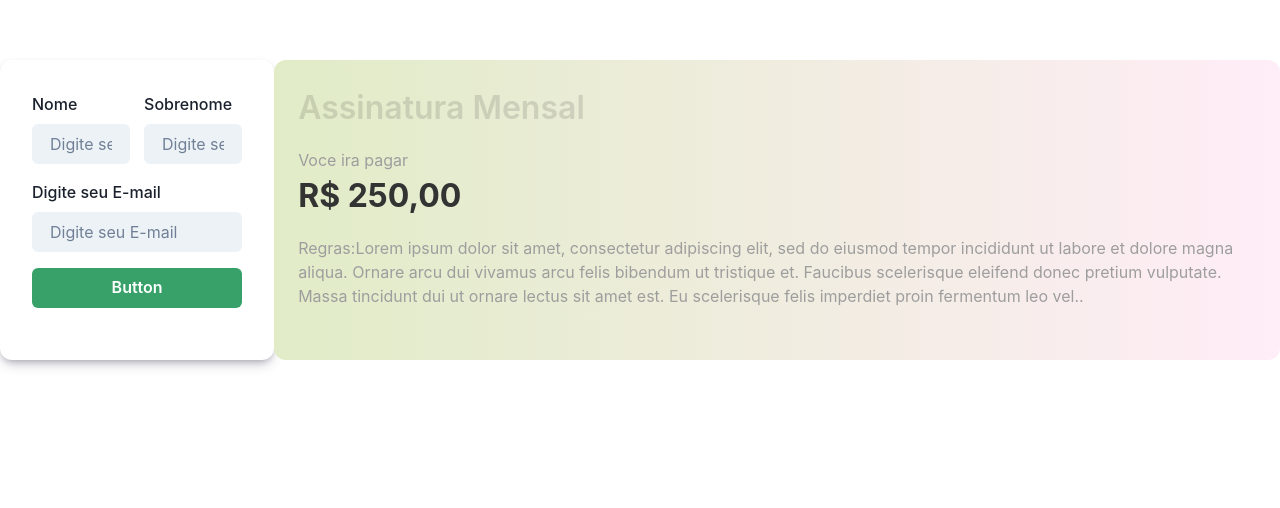
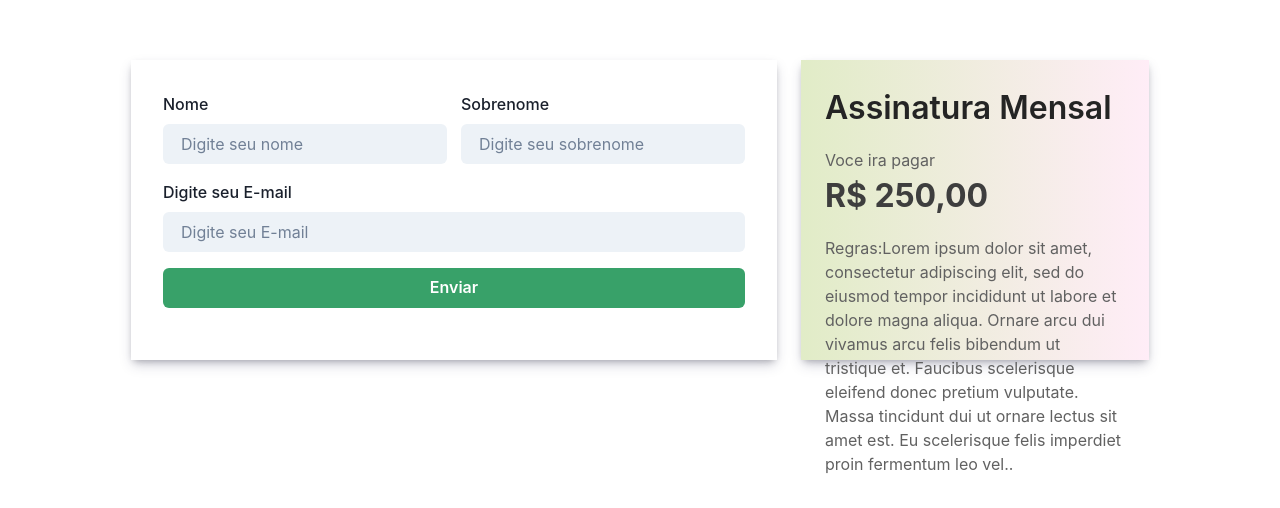
Before and after one commit to GuilhermeLVL/REACT-PROJECTS, a React (Vite) app in the folder Projects/email-service-frontend/: page / in a window 1280 px wide. Shown: the part 190-698 px from the top of the page. Built offline with nearby package versions, Linux system fonts and the light colour scheme.

Commit message:
muitos problemas

```diff
--- a/Projects/email-service-frontend/package.json
+++ b/Projects/email-service-frontend/package.json
@@ -13,6 +13,7 @@
     "@chakra-ui/react": "^2.8.2",
     "@emotion/react": "^11.11.3",
     "@emotion/styled": "^11.11.0",
+    "@tanstack/react-query": "^5.28.4",
     "framer-motion": "^11.0.6",
     "react": "^18.2.0",
     "react-dom": "^18.2.0"
--- a/Projects/email-service-frontend/src/App.css
+++ b/Projects/email-service-frontend/src/App.css
@@ -1,11 +1,9 @@
 #root {
-
   margin: 0 auto;
-
   text-align: center;
 }
 
-.container{
+.container {
   height: 100vh;
   width: 100vw;
   display: flex;
@@ -13,52 +11,46 @@
   justify-content: center;
   flex-direction: row;
 }
-.container form{
+
+.container form {
   padding: 32px;
   box-shadow: rgba(50, 50, 93, 0.25) 0px 6px 12px -2px, rgba(0, 0, 0, 0.3) 0px 3px 7px -3px;
-  border-radius: var(--borde-radius-default);
-
+  border-radius: var(--border-radius-default);
   height: 300px;
 }
 
-.container form .name-form-container{
+.container form .name-form-container {
+  display: flex;
+  align-items: center;
+  gap: 14px;
+}
 
-    display: flex;
-    align-items: center;
-    gap: 14px;
-
-}
-.container .product-details{
-padding: 24px;
-background: linear-gradient(90deg, rgba(225,236, 199,1) 0%, rgba(255,237,247,1) 100%);
-border-radius: var(--borde-radius-default);
-
-
-
-
-
-height: 300px;
+.container .product-details {
+  padding: 24px;
+  background: linear-gradient(90deg, rgba(225,236,199,1) 0%, rgba(255,237,247,1) 100%);
+  box-shadow: rgba(50, 50, 93, 0.25) 0px 6px 12px -2px, rgba(0, 0, 0, 0.3) 0px 3px 7px -3px;
+  border-radius: var(--border-radius-default);
+  height: 300px;
 }
 
 .container .product-details h2 {
-
   text-align: start;
   font-size: 32px;
-  color: #24242424;
+  color: #242424;
   font-weight: 600;
 }
 
 .container .product-details p {
+  color: #616161;
+  text-align: start;
+  max-width: 300px;
+}
 
-  color: rgb(158, 158, 158);
-  text-align: start;
-  max-width: 300%;
-}
-.container .product-details span{
+.container .product-details span {
   font-weight: 700;
   font-size: 32px;
   text-align: start;
   width: 100%;
-  color: #333333;
+  color: #3e3e3e;
   display: block;
 }
--- a/Projects/email-service-frontend/src/App.tsx
+++ b/Projects/email-service-frontend/src/App.tsx
@@ -3,11 +3,19 @@ import { useState } from "react";
 import "./App.css";
 import PrimaryInput from "./components/input/PrimaryInput";
 import { Button, Spacer } from "@chakra-ui/react";
+import { useIdentifyMutation } from "./hooks/useldentifyMutation";
 
 function App() {
+  const {mutate} = useIdentifyMutation();
   const [email, setEmail] = useState("");
   const [firstName, setFirstName] = useState("");
   const [secondName, setSecondeName] = useState("");
+
+
+  const submit = () => {
+mutate({email, firstName, lastName: secondName})
+
+  }
 
   return (
     <div className="container">
@@ -15,7 +23,7 @@ function App() {
         <div className="name-form-container">
           <PrimaryInput
             value={firstName}
-            onChange={(event) => setEmail(event.target.value)}
+            onChange={(event) => setFirstName(event.target.value)}
             name="firstName"
             label="Nome"
             placeholder="Digite seu nome"
@@ -23,7 +31,7 @@ function App() {
 
           <PrimaryInput
             value={secondName}
-            onChange={(event) => setEmail(event.target.value)}
+            onChange={(event) => setSecondeName(event.target.value)}
             name="secondName"
             label="Sobrenome"
             placeholder="Digite seu sobrenome"
@@ -38,12 +46,13 @@ function App() {
           placeholder="Digite seu E-mail"
         />
         <Spacer height="4" />
-        <Button colorScheme="green" width="100%">
-          Button
+        <Button colorScheme="green" width="100%" onClick={submit}>
+          Enviar
         </Button>
       </form>
 <Spacer width="6" maxWidth='6' />
       <div className="product-details">
+
 <h2>Assinatura Mensal</h2>
 <Spacer height="4" />
         <p>Voce ira pagar</p>
@@ -54,6 +63,6 @@ function App() {
       </div>
     </div>
   );
-}1
+}
 
 export default App;
--- /dev/null
+++ b/Projects/email-service-frontend/src/hooks/useldentifyMutation.ts
@@ -0,0 +1,22 @@
+import { useMutation } from "@tanstack/react-query";
+import { PersonData } from "../interfaces/person-data";
+import  axios  from "axios";
+
+
+
+const postData = (data: PersonData)=>{
+    return axios.post("http://localhost:8080/send-data", data);
+
+}
+export function useIdentifyMutation(){
+
+const {mutate,isLoading, isSuccess, isError} = useMutation({
+    mutationFn:(data: PersonData)=>postData(data)
+})
+
+return {mutate,
+     isLoading,
+      isSuccess,
+      isError}
+
+}
--- /dev/null
+++ b/Projects/email-service-frontend/src/interfaces/person-data.ts
@@ -0,0 +1,6 @@
+export interface PersonData {
+
+    firstName: string,
+    lastName: string,
+    email: string
+}
--- a/Projects/email-service-frontend/src/main.tsx
+++ b/Projects/email-service-frontend/src/main.tsx
@@ -3,12 +3,16 @@ import ReactDOM from 'react-dom/client'
 import App from './App.tsx'
 import './index.css'
 import { ChakraProvider } from '@chakra-ui/react'
+import { QueryClientProvider, QueryClient } from '@tanstack/react-query'
 
-ReactDOM.createRoot(document.getElementById('root')!).render(
+const queryClient = new QueryClient();
+
+ReactDOM.createRoot(document.getElementById('root') as HTMLElement).render(
   <React.StrictMode>
-    <ChakraProvider>
-    <App />
-    </ChakraProvider>
-
+    <QueryClientProvider client={queryClient}>
+      <ChakraProvider>
+        <App />
+      </ChakraProvider>
+    </QueryClientProvider>
   </React.StrictMode>,
 )
```
Also changed, not shown: 1 other file (tests, documents, lock files or other folders).
